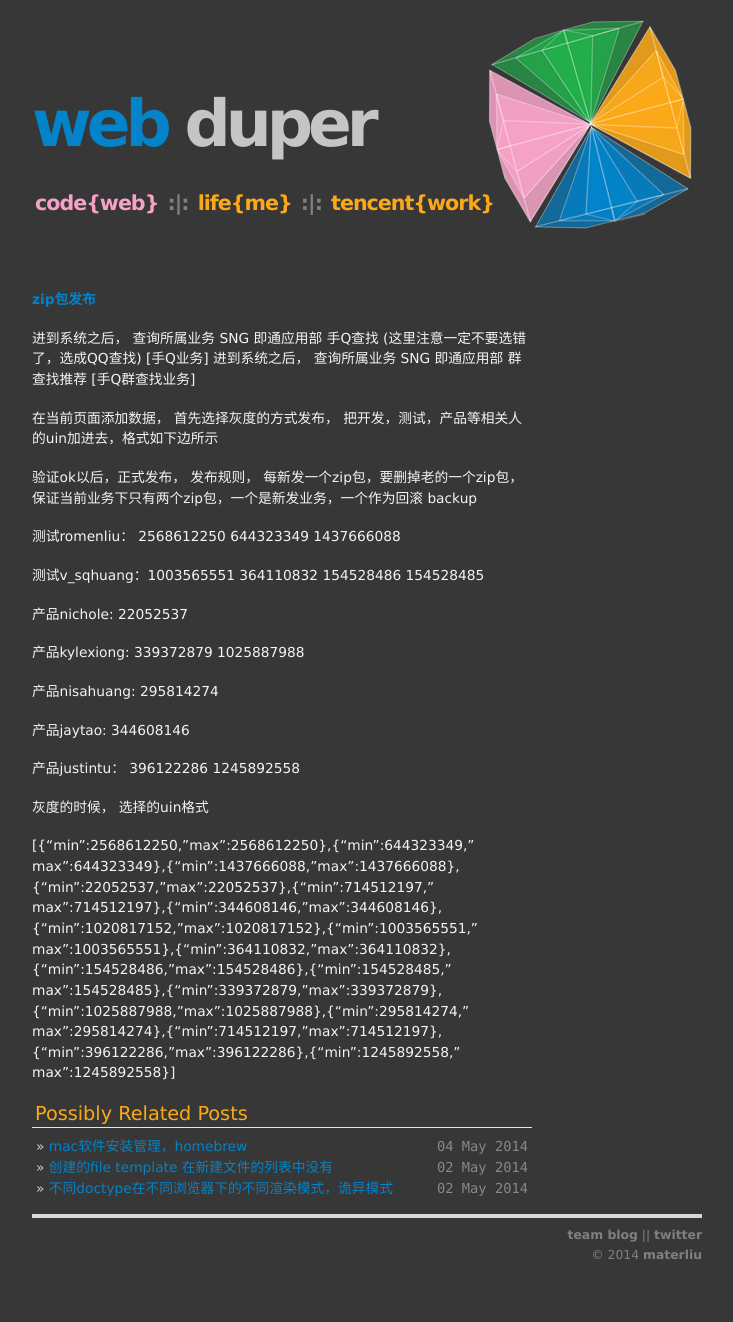
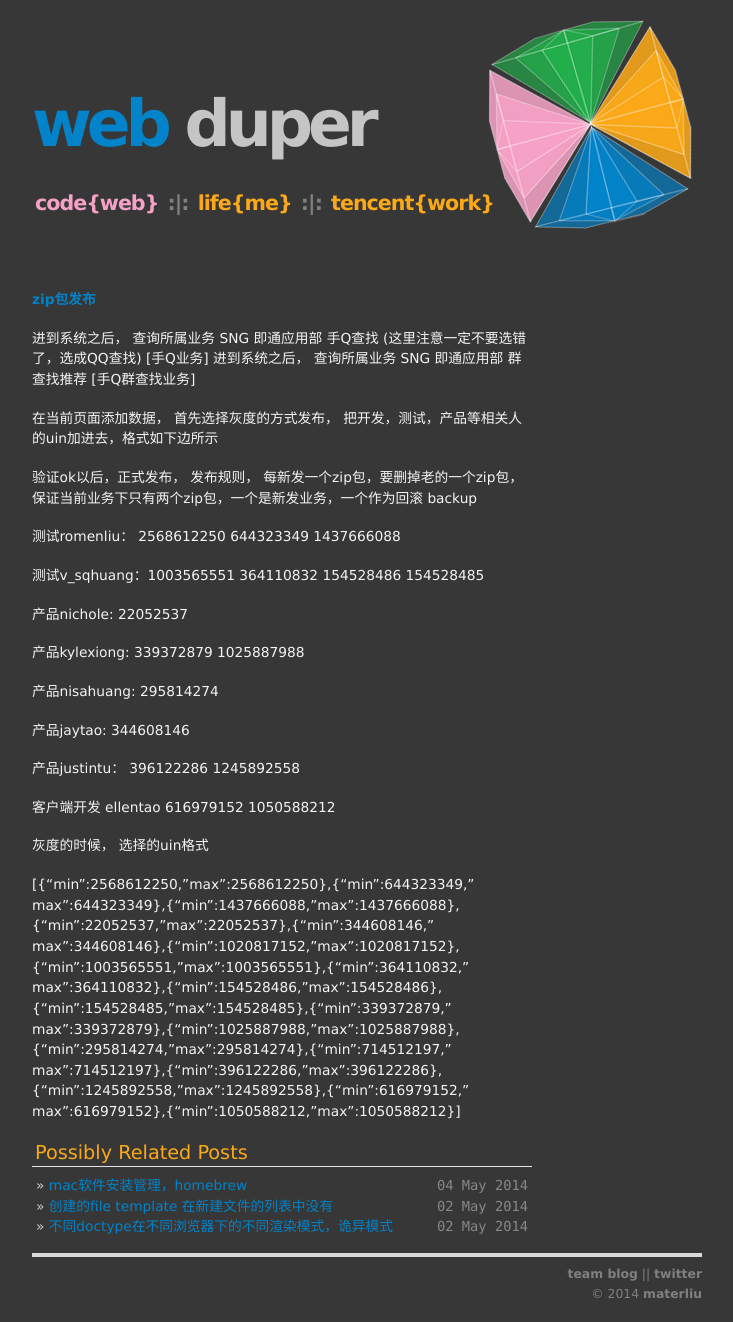
Before and after one commit to materliu/materliu.github.io, a Jekyll site: the page built from all/tencent/_posts/2014-04-15-mobile_qq_zip_publish.md, in a window 1280 px wide. Shown: the whole page, without its empty margins (273-1006 px from the left). Built offline with Jekyll 4.4.1, drawn with Linux system fonts in a browser that asks for light colours; Markdown is read by kramdown in place of the engine named in the settings; before the commit the page ends 1284 px from its top, so only the background shows below that.

Commit message:
add ellentao's qq num!

```diff
--- a/all/tencent/_posts/2014-04-15-mobile_qq_zip_publish.md
+++ b/all/tencent/_posts/2014-04-15-mobile_qq_zip_publish.md
@@ -27,6 +27,9 @@
 
 产品justintu： 396122286  1245892558
 
+客户端开发 ellentao   616979152  1050588212
+
+
 灰度的时候， 选择的uin格式
 
-[{"min":2568612250,"max":2568612250},{"min":644323349,"max":644323349},{"min":1437666088,"max":1437666088},{"min":22052537,"max":22052537},{"min":714512197,"max":714512197},{"min":344608146,"max":344608146},{"min":1020817152,"max":1020817152},{"min":1003565551,"max":1003565551},{"min":364110832,"max":364110832},{"min":154528486,"max":154528486},{"min":154528485,"max":154528485},{"min":339372879,"max":339372879},{"min":1025887988,"max":1025887988},{"min":295814274,"max":295814274},{"min":714512197,"max":714512197},{"min":396122286,"max":396122286},{"min":1245892558,"max":1245892558}]
+[{"min":2568612250,"max":2568612250},{"min":644323349,"max":644323349},{"min":1437666088,"max":1437666088},{"min":22052537,"max":22052537},{"min":344608146,"max":344608146},{"min":1020817152,"max":1020817152},{"min":1003565551,"max":1003565551},{"min":364110832,"max":364110832},{"min":154528486,"max":154528486},{"min":154528485,"max":154528485},{"min":339372879,"max":339372879},{"min":1025887988,"max":1025887988},{"min":295814274,"max":295814274},{"min":714512197,"max":714512197},{"min":396122286,"max":396122286},{"min":1245892558,"max":1245892558},{"min":616979152,"max":616979152},{"min":1050588212,"max":1050588212}]
```
